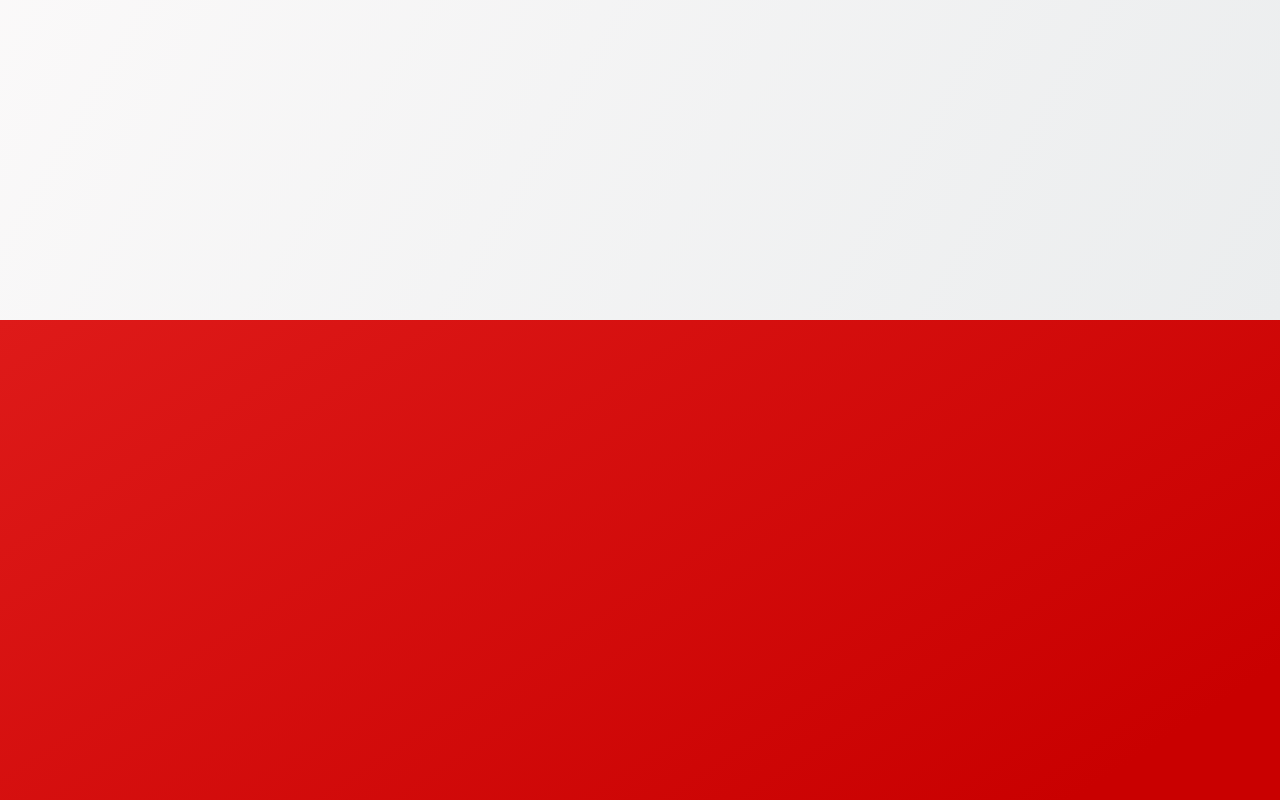
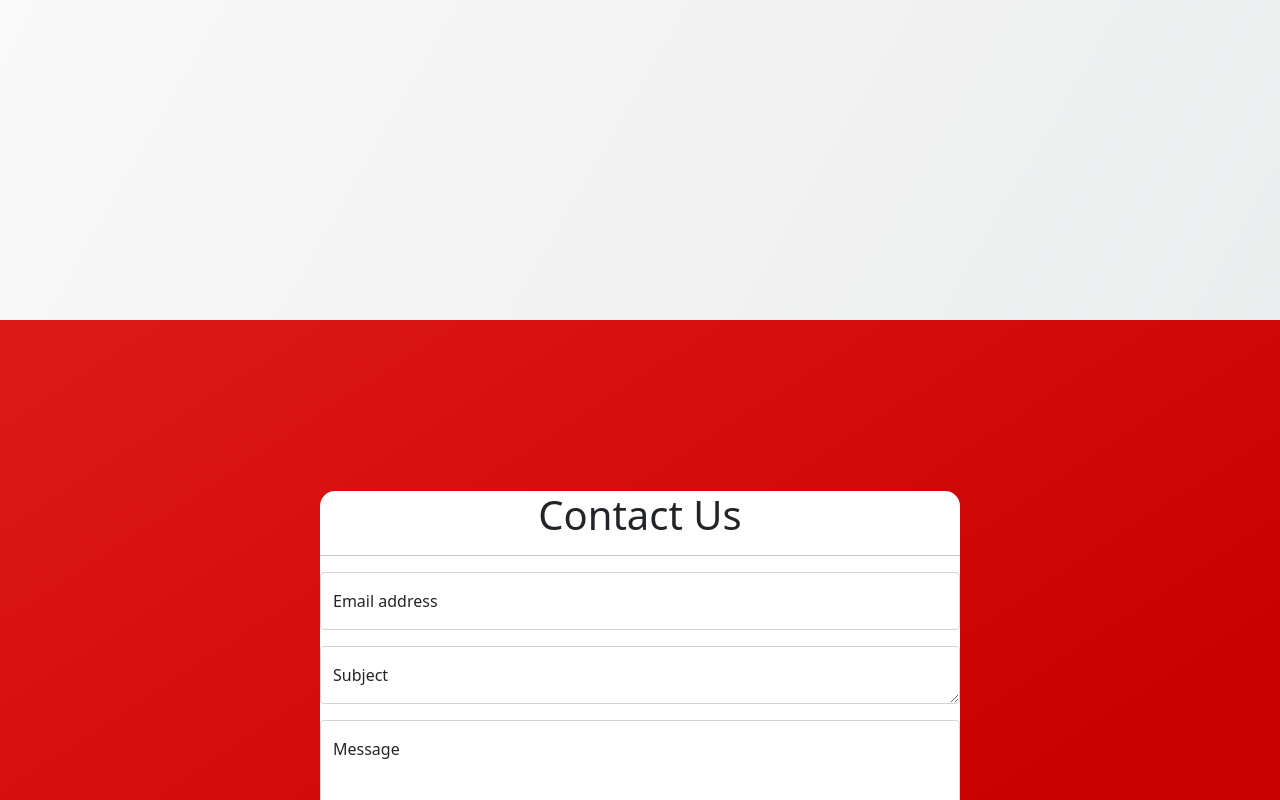
Before and after one commit to BrianButterly/stage2-band-site, a React (Create React App) app: page / in a window 1280 px wide. Shown: the part 2000-2800 px from the top of the page. Built offline with nearby package versions, Linux system fonts and the light colour scheme.

Commit message:
basic contact form

```diff
--- a/src/App.css
+++ b/src/App.css
@@ -29,6 +29,9 @@ nav.navbar.navbar-expand-lg.navbar-light.fixed-top {
   height: 95vh;
   background-color: #de1a19;
   background-image: linear-gradient(147deg, #de1a19 0%, #c90000 74%);
+  display: flex;
+  align-items: center;
+  justify-content: center;
 }
 
 .logo {
@@ -124,7 +127,6 @@ svg.arrows {
   height: 500px;
 }
 
-
 input {
   width: 600px;
 }
@@ -132,3 +134,14 @@ textarea {
   height: 10em;
   width: 600px;
 }
+
+.form-control {
+  text-align: left;
+}
+
+.form-container {
+  width: 50%;
+  height: 55%;
+  background-color: white;
+  border-radius: 15px;
+}
--- a/src/Components/Contact.js
+++ b/src/Components/Contact.js
@@ -1,14 +1,39 @@
-import React from "react";
+import React, { useState } from "react";
 import Fade from "react-reveal/Fade";
-
+import { Form, FloatingLabel, Button } from "react-bootstrap";
 
 function Contact() {
-
-
   return (
     <div className="contact" id="contact">
-      <Fade bottom></Fade>
-
+      <Fade bottom>
+        <div className="form-container">
+          <h1>Contact Us</h1>
+          <hr />
+          <FloatingLabel
+            controlId="floatingInput"
+            label="Email address"
+            className="mb-3"
+          >
+            <Form.Control type="email" placeholder="name@example.com" />
+          </FloatingLabel>
+          <FloatingLabel
+            controlId="floatingTextarea"
+            label="Subject"
+            className="mb-3"
+          >
+            <Form.Control as="textarea" placeholder="Message" />
+          </FloatingLabel>
+          <FloatingLabel controlId="floatingTextarea2" label="Message">
+            <Form.Control
+              as="textarea"
+              placeholder="Message"
+              style={{ height: "100px" }}
+            />
+          </FloatingLabel>
+          <br/>
+          <Button variant="danger">Submit</Button>
+        </div>
+      </Fade>
     </div>
   );
 }
```
